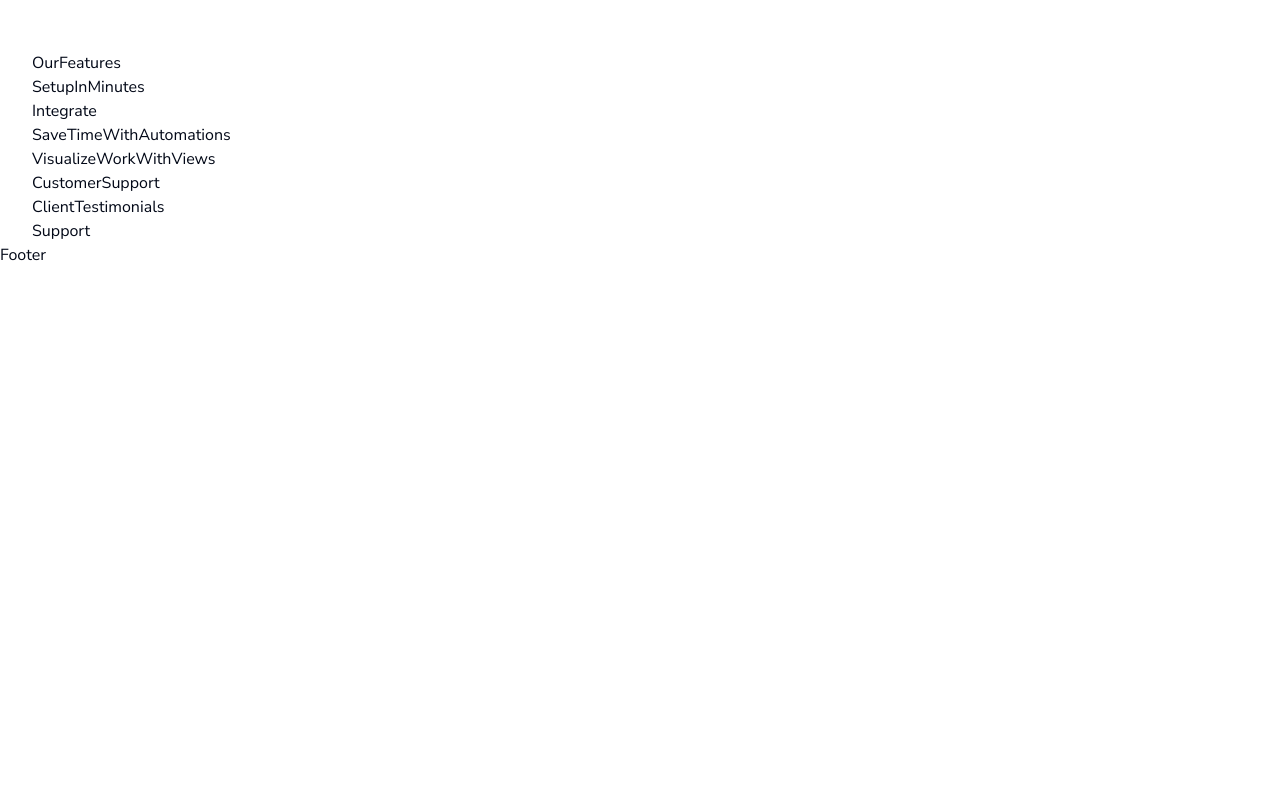
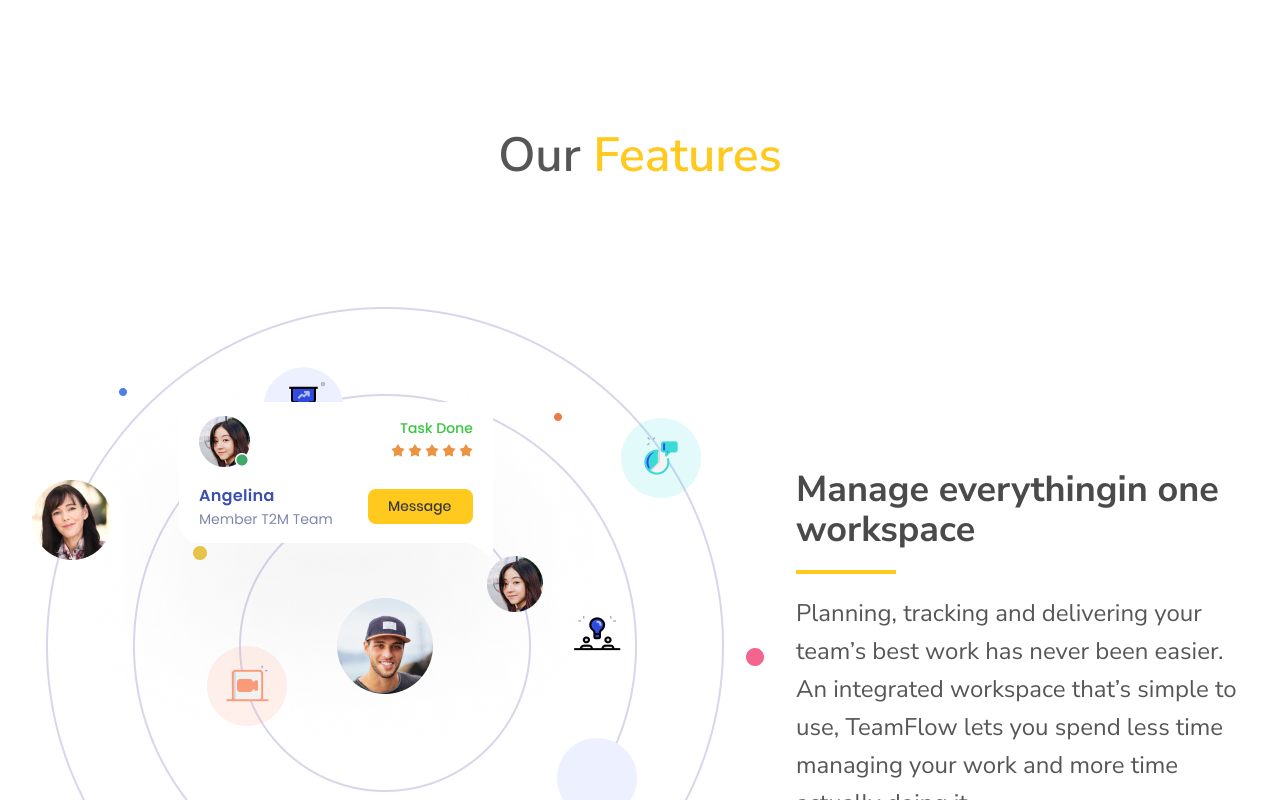
Before and after one commit to weiwei2694/teamflow, a Next.js app: page / in a window 1280 px wide. Shown: the part 1600-2400 px from the top of the page. Before the commit the page ends 1867 px from the top, so only its background shows below. Built offline with nearby package versions, Linux system fonts and the light colour scheme.

Commit message:
feat: OurFeatures

```diff
--- a/src/components/sharing/OurFeatures.tsx
+++ b/src/components/sharing/OurFeatures.tsx
@@ -1,8 +1,31 @@
-import React from 'react'
+import Image from "next/image"
+import Line from "../sub-component/Line"
+import MainHeading from "../sub-component/MainHeading"
+import SubHeading from "../sub-component/SubHeading"
+import Paragraph from "../sub-component/Paragraph"
 
 const OurFeatures = () => {
   return (
-    <div>OurFeatures</div>
+    <div className="py-10 lg:py-20 section__padding">
+      <div className="text-center">
+        <MainHeading title="Our" highlightedTitle="Features" isFront />
+      </div>
+
+    <div className="mt-8 sm:mt-16 lg:mt-32">
+        <div className="flex flex-col-reverse lg:flex-row gap-8">
+          <div>
+            <Image src="/assets/features.png" alt="Our Features" width={732} height={678} className="object-contain" />
+          </div>
+          <div className="flex-1 flex justify-end items-center">
+            <div className="flex flex-col gap-y-3 sm:gap-y-5">
+              <SubHeading title="Manage everythingin one workspace" />
+              <Line color="bg-yellow-100" />
+              <Paragraph content="Planning, tracking and delivering your team’s best work has never been easier. An integrated workspace that’s simple to use, TeamFlow lets you spend less time managing your work and more time actually doing it." />
+            </div>
+          </div>
+        </div>
+      </div>
+    </div>
   )
 }
 
--- /dev/null
+++ b/src/components/sub-component/Paragraph.tsx
@@ -0,0 +1,13 @@
+interface ParagraphProps {
+    content: string;
+}
+
+const Paragraph = ({ content }: ParagraphProps) => {
+  return (
+    <p className="text-dark-500 leading-[30px] md:leading-[38px] tracking-[0.5%] font-normal text-lg md:text-2xl">
+        {content}
+    </p>
+  )
+}
+
+export default Paragraph
--- /dev/null
+++ b/src/components/sub-component/SubHeading.tsx
@@ -0,0 +1,13 @@
+interface SubHeadingProps {
+    title: string;
+}
+
+const SubHeading = ({ title }: SubHeadingProps) => {
+  return (
+    <h3 className="text-2xl md:text-4xl tracking-[2%] leading-[147%] font-bold text-dark-400">
+        {title}
+    </h3>
+  )
+}
+
+export default SubHeading
```
